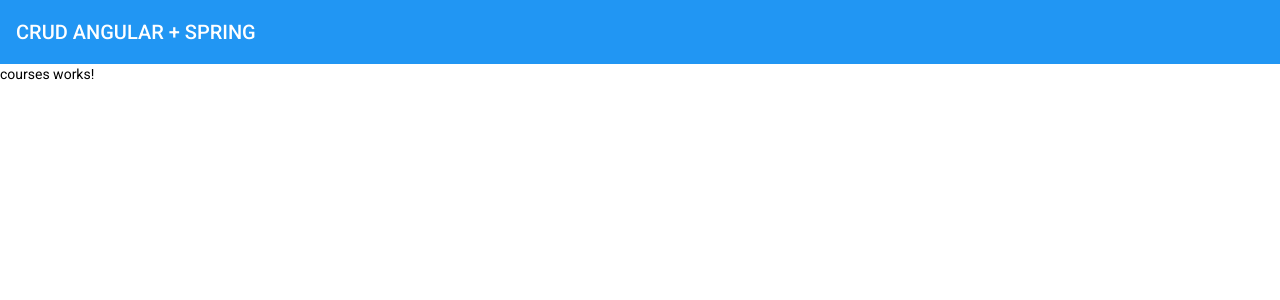
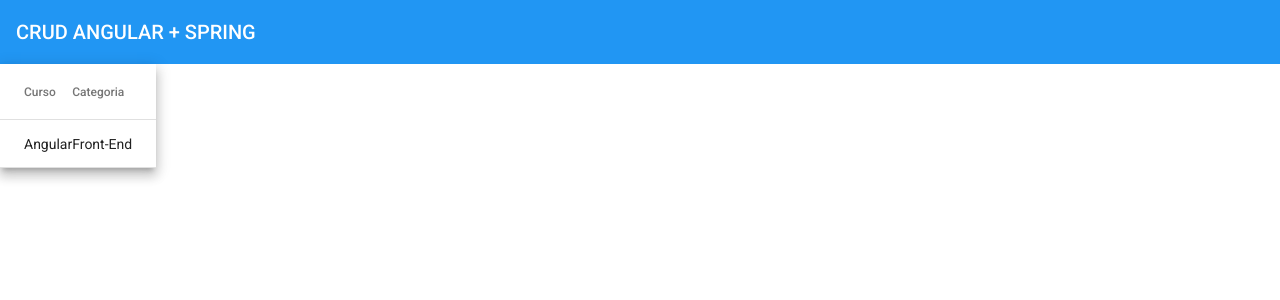
Before and after one commit to Bruno-Wellington/crud-angular-spring, an Angular app in the folder crud-angular/: page /courses in a window 1280 px wide. Shown: the top 300 px of the page. Built offline with nearby package versions, Linux system fonts and the light colour scheme.

Commit message:
Crianda a tabela de cursos com o material

```diff
--- a/crud-angular/src/app/courses/courses/courses.component.html
+++ b/crud-angular/src/app/courses/courses/courses.component.html
@@ -1 +1,18 @@
-<p>courses works!</p>
+<table mat-table [dataSource]="courses" class="mat-elevation-z8">
+
+  <!-- Course Column -->
+  <ng-container matColumnDef="name">
+    <th mat-header-cell *matHeaderCellDef> Curso </th>
+    <td mat-cell *matCellDef="let course"> {{ course.name }} </td>
+  </ng-container>
+
+  <!-- Category Column -->
+  <ng-container matColumnDef="category">
+    <th mat-header-cell *matHeaderCellDef> Categoria </th>
+    <td mat-cell *matCellDef="let course"> {{ course.category }} </td>
+  </ng-container>
+
+  <tr mat-header-row *matHeaderRowDef="displayedColumns"></tr>
+  <tr mat-row *matRowDef="let row; columns: displayedColumns;"></tr>
+
+</table>
--- a/crud-angular/src/app/courses/courses/courses.component.ts
+++ b/crud-angular/src/app/courses/courses/courses.component.ts
@@ -1,4 +1,5 @@
 import { Component, OnInit } from '@angular/core';
+import { Course } from '../model/course';
 
 @Component({
   selector: 'app-courses',
@@ -7,9 +8,17 @@
 })
 export class CoursesComponent implements OnInit {
 
-  constructor() { }
+  courses: Course[] = [
+    { _id: '1', name: 'Angular', category: 'Front-End' }
+  ];
+  displayedColumns = ['name','category'];
+
+  constructor() {
+  }
 
   ngOnInit(): void {
+    // document why this method 'ngOnInit' is empty
+
   }
 
 }
--- /dev/null
+++ b/crud-angular/src/app/courses/model/course.ts
@@ -0,0 +1,5 @@
+export interface Course {
+  _id: string;
+  name: string;
+  category: string;
+}
```
Also changed, not shown: crud-angular/src/app/courses/courses.module.ts (+5 -2 lines).
